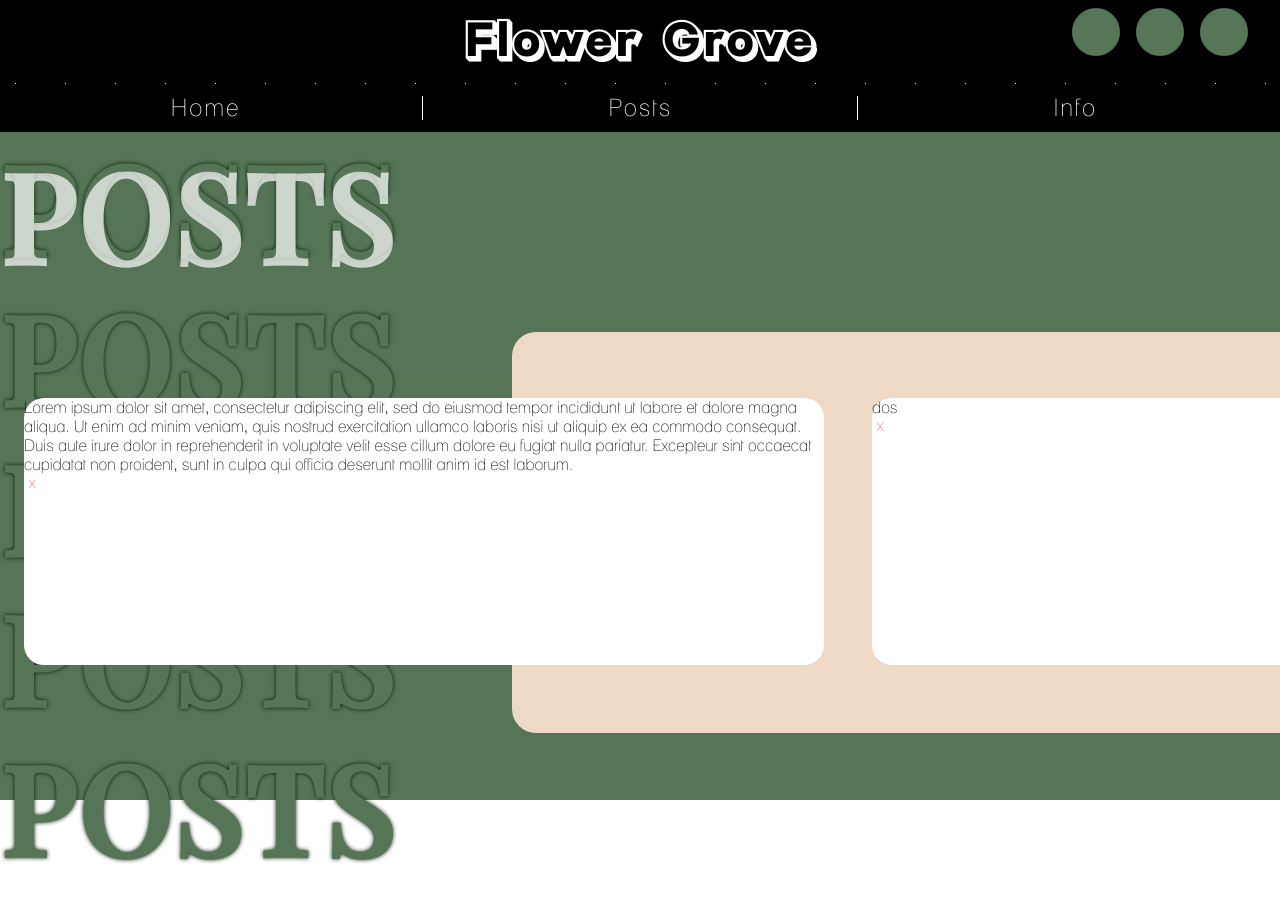
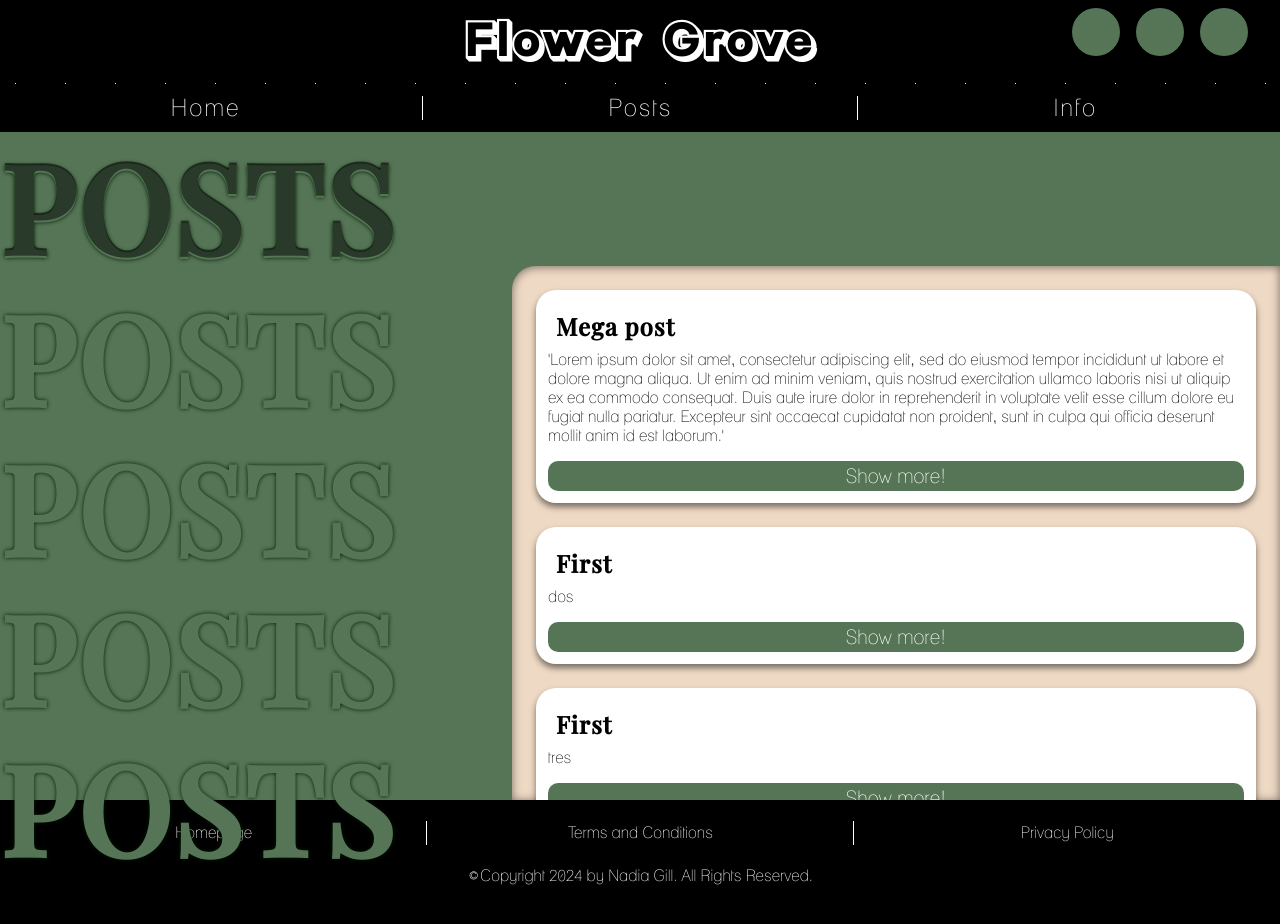
Before and after one commit to robuspospolitus/flower-grove, a React (Create React App) app: page /posts in a window 1280 px wide. Shown: the top 924 px of the page. Before the commit the page ends 889 px from the top, so only its background shows below. Built offline with nearby package versions, Linux system fonts and the light colour scheme.

Commit message:
fix: posts page

```diff
--- a/src/App.scss
+++ b/src/App.scss
@@ -10,6 +10,9 @@
 @font-face {
   font-family: regularFont;
   src: url(LaneNarrow.ttf);
+}
+html {
+    width: 100vw;
 }
 * {
   font-family: regularFont;
--- a/src/components/pages/InfoPage.js
+++ b/src/components/pages/InfoPage.js
@@ -1,8 +1,13 @@
+import Footer from "../objects/Footer"
 export default function InfoPage() {
 
     return(
         <>
-        Info
+        <div className="page">
+
+            Info
+        </div>
+        <Footer/>
         </>
     )
 }
--- a/src/components/pages/PostsPage/PostsPage.js
+++ b/src/components/pages/PostsPage/PostsPage.js
@@ -1,8 +1,9 @@
 import "./styles/postspage.scss";
+import Footer from "../../objects/Footer";
 import {useState} from 'react';
 
 export default function PostsPage() {
-    const [allActiveOptions, setAllActiveOptions] = useState(['Lorem ipsum dolor sit amet, consectetur adipiscing elit, sed do eiusmod tempor incididunt ut labore et dolore magna aliqua. Ut enim ad minim veniam, quis nostrud exercitation ullamco laboris nisi ut aliquip ex ea commodo consequat. Duis aute irure dolor in reprehenderit in voluptate velit esse cillum dolore eu fugiat nulla pariatur. Excepteur sint occaecat cupidatat non proident, sunt in culpa qui officia deserunt mollit anim id est laborum.', 'dos', 'tres', 'quatro', 'cinco']);
+    const [activeOptions, setActiveOptions] = useState([]);
     return(
         <div className="posts-page">
             <div className="header">
@@ -13,17 +14,57 @@
                 <p className="posts-header-text outlined-text">POSTS</p>
                 <p className="posts-header-text covered-text">POSTS</p>
             </div>
-            <div className="posts-block"></div>
+            <div className="posts-block"/>
             <div className="posts-carousel">
                 {
-                    allActiveOptions.map((each, key) => (
-                    <div className='blue' key={key} >
-                        {each}
-                        <div style={{color: "#ff5454", marginLeft: "5px", lineHeight: "18px", cursor: "pointer"}}>x</div>
+                    examplePostStructure.map((each, key) => (
+                    <div className='blue' key={key}>
+                        <h3 className="post-header">{each.title} </h3>
+                        {each.description}
+                        <button>Show more!</button>
                     </div>
                     ))
                 }
             </div>
+            <Footer/>
         </div>
     )
 }
+
+const examplePostStructure = [
+    {
+        title: "Mega post",
+        description: "'Lorem ipsum dolor sit amet, consectetur adipiscing elit, sed do eiusmod tempor incididunt ut labore et dolore magna aliqua. Ut enim ad minim veniam, quis nostrud exercitation ullamco laboris nisi ut aliquip ex ea commodo consequat. Duis aute irure dolor in reprehenderit in voluptate velit esse cillum dolore eu fugiat nulla pariatur. Excepteur sint occaecat cupidatat non proident, sunt in culpa qui officia deserunt mollit anim id est laborum.'",
+        content: ":>"
+    },
+    {
+        title: "First",
+        description: 'dos',
+        content: "m"
+    },
+    {
+        title: "First",
+        description: 'tres',
+        content: "m"
+    },
+    {
+        title: "First",
+        description: 'quatro',
+        content: "m"
+    },
+    {
+        title: "First",
+        description: 'cinco',
+        content: "m"
+    },
+    {
+        title: "First",
+        description: 'ehh',
+        content: "m"
+    },
+    {
+        title: "First",
+        description: 'lol',
+        content: "m"
+    }
+]
--- a/src/components/pages/PostsPage/styles/postspage.scss
+++ b/src/components/pages/PostsPage/styles/postspage.scss
@@ -10,6 +10,7 @@
     p {
         margin: 0;
     }
+    .header { height: calc(100vh - 132px); }
     .posts-header-text {
         font-family: fancyFont;
         font-weight: 600;
@@ -19,11 +20,11 @@
     .covered-text {
         font-size: 124px;
         letter-spacing: 2px;
-        color: white;
-        opacity: 0.7;
+        color: rgb(0, 0, 0);
+        opacity: 0.5;
         z-index: 1;
         position: absolute;
-        top: 0px;
+        top: -10px;
         left: 0;
         height: 124px;
 
@@ -43,32 +44,60 @@
 
     .posts-block {
         background-color: variables.$primary-color-d;
-        height: 60%;
+        height: 80%;
         width: 60%;
         max-width: 800px;
         border-top-left-radius: 24px;
-        border-bottom-left-radius: 24px;
         position: absolute;
-        top: 30%;
+        top: 20%;
         right: 0;
     }
 
     .posts-carousel {
-        width: 100vw;
-        height: 50%;
+        width: 60%;
+        height: 80%;
+        max-height: 80%;
         position: absolute;
-        top: 35%;
+        top: 20%;
+        right: 0;
         display: flex;
-        overflow-x: auto;
-        overflow-y: hidden;
+        flex-direction: column;
+        overflow-x: hidden;
+        overflow-y: auto;
+        padding: 24px;
+        box-sizing: border-box;
+        box-shadow: inset 0 1px 10px 0 rgba(0, 0, 0, 0.5);
+        border-top-left-radius: 24px;
     }
 
     .blue {
-        height: 80%;
-        min-width: 800px;
-        margin: 0 24px 0 24px;
-        margin-top: 4vh;
+        height: 100%;
+        margin-bottom: 24px;
         background-color: white;
         border-radius: 20px;
+        padding: 12px;
+        box-shadow: 0 4px 6px 0 rgba(0, 0, 0, 0.5);
+        display: flex;
+        flex-direction: column;
+        .post-header {
+            font-family: fancyFont;
+            letter-spacing: 1px;
+            font-size: x-large;
+            margin: 8px;
+        }
+        button {
+            width: 100%;
+            margin: auto;
+            margin-top: 16px;
+            min-width: 118px;
+            height: 30px;
+            font-size: 20px;
+            background-color: variables.$primary-color-c;
+            color: white;
+            font-weight: 500;
+            border-radius: 10px;
+            border: none;
+            cursor: pointer;
+        }
     }
 }
--- a/src/styles/styles/logo.scss
+++ b/src/styles/styles/logo.scss
@@ -6,7 +6,6 @@
     color: white;
     display: flex;
     width: 100%;
-
 
     /*Horizontal*/
     background-image: linear-gradient(to right, rgb(255, 255, 255) 2%, rgba(255, 255, 255, 0) 0%);
@@ -28,7 +27,6 @@
         display: flex;
         position: absolute;
         right: 24px;
-
         .social {
             height: 48px;
             width: 48px;
```
Also changed, not shown: 1 other file (tests, documents, lock files or other folders).
